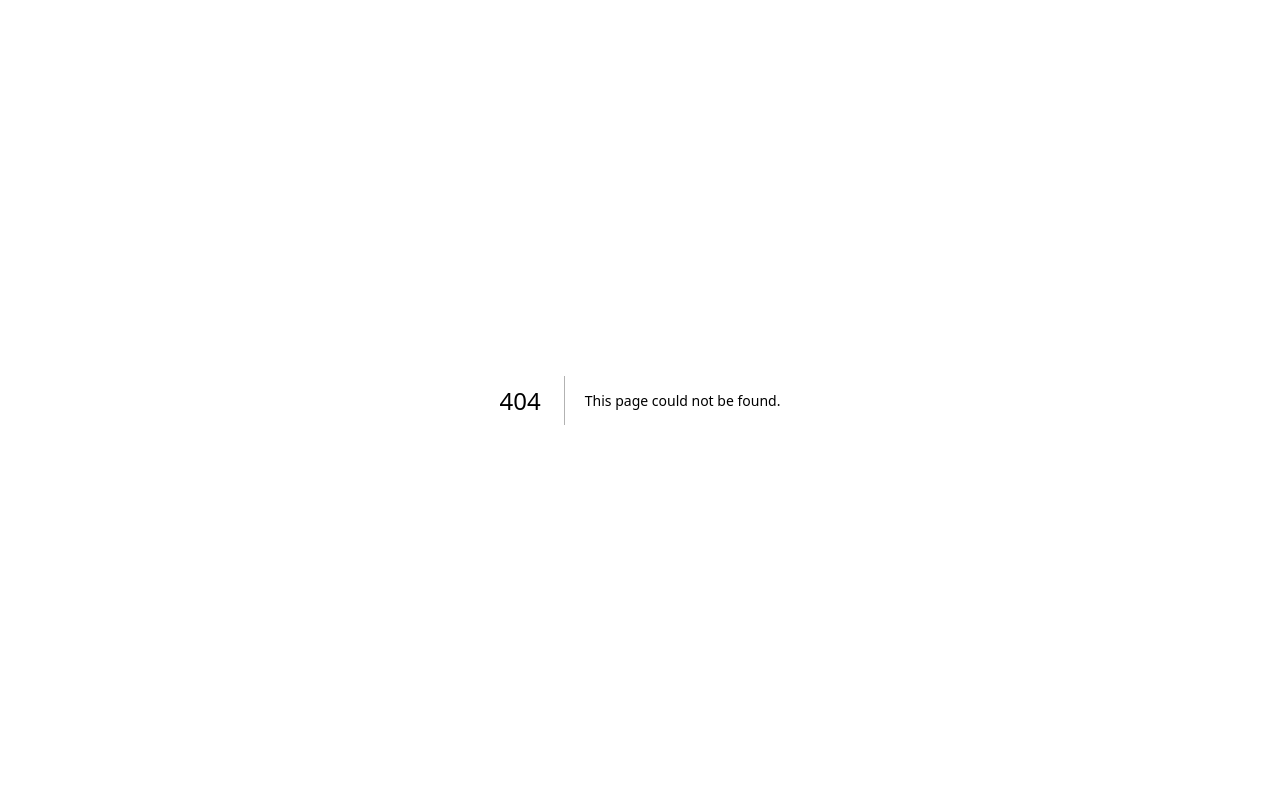
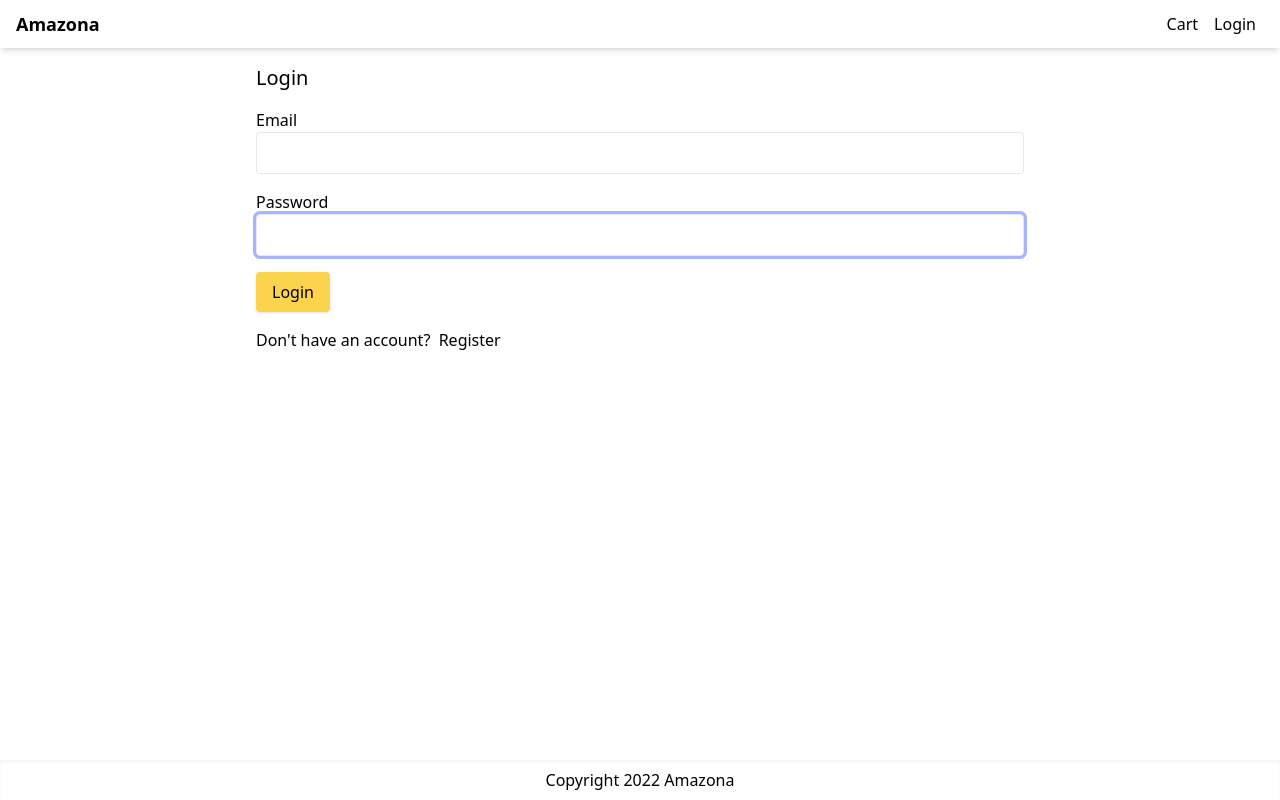
Before and after one commit to praSHAnt07011999/ecommerce, a Next.js app: page /login in a window 1280 px wide. Before the commit this address had no page. Built offline with nearby package versions, Linux system fonts and the light colour scheme.

Commit message:
Implement login form

```diff
--- a/package.json
+++ b/package.json
@@ -14,7 +14,8 @@
     "js-cookie": "^3.0.1",
     "next": "13.0.7",
     "react": "18.2.0",
-    "react-dom": "18.2.0"
+    "react-dom": "18.2.0",
+    "react-hook-form": "^7.41.0"
   },
   "devDependencies": {
     "@types/react": "^18.0.26",
--- a/pages/cart.js
+++ b/pages/cart.js
@@ -94,7 +94,7 @@ function CartScreen() {
               </li>
               <li>
                 <button
-                  onClick={() => router.push('/shipping')}
+                  onClick={() => router.push('login?redirect=/shipping')}
                   className="primary-button w-full"
                 >
                   Checkout
--- /dev/null
+++ b/pages/login.js
@@ -0,0 +1,72 @@
+import React from 'react';
+import Layout from '../components/Layout';
+import Link from 'next/link';
+import { useForm } from 'react-hook-form';
+
+export default function LoginScreen() {
+  const {
+    handleSubmit,
+    register,
+    formState: { errors },
+  } = useForm();
+
+  const submitHandler = ({ email, password }) => {
+    console.log(email, password);
+  };
+
+  return (
+    <Layout title="Login">
+      <form
+        className="mx-auto max-w-screen-md"
+        onSubmit={handleSubmit(submitHandler)}
+      >
+        <h1 className="mb-4 text-xl">Login</h1>
+        <div className="mb-4">
+          <label htmlFor="email">Email</label>
+          <input
+            type="email"
+            {...register('email', {
+              required: 'Please enter email',
+              pattern: {
+                value: /^[a-zA-Z0-9_.+-]+@[a-zA-Z0-9-]+.[a-zA-Z0-9-.]+$/i,
+                message: 'Please enter valid email address',
+              },
+            })}
+            className="w-full"
+            id="email"
+            autoFocus
+          />
+          {errors.email && (
+            <div className="text-red-500">{errors.email.message}</div>
+          )}
+        </div>
+        <div className="mb-4">
+          <label htmlFor="password">Password</label>
+          <input
+            type="password"
+            {...register('password', {
+              required: 'Please enter password',
+              minLength: {
+                value: 6,
+                message: 'Password should be more that 5 characters',
+              },
+            })}
+            className="w-full"
+            id="password"
+            autoFocus
+          />
+          {errors.password && (
+            <div className="text-red-500">{errors.password.message}</div>
+          )}
+        </div>
+        <div className="mb-4">
+          <button className="primary-button">Login</button>
+        </div>
+        <div className="mb-4">
+          Don&apos;t have an account? &nbsp;
+          <Link href="register">Register</Link>
+        </div>
+      </form>
+    </Layout>
+  );
+}
--- a/styles/globals.css
+++ b/styles/globals.css
@@ -36,3 +36,9 @@ a {
 .primary-button {
   @apply rounded bg-amber-300 py-2 px-4 shadow outline-none hover:bg-amber-400 active:bg-amber-500;
 }
+
+input,
+select,
+textarea {
+  @apply rounded border p-2 outline-none ring-indigo-300 focus:ring;
+}
```
Also changed, not shown: 1 other file (tests, documents, lock files or other folders).
